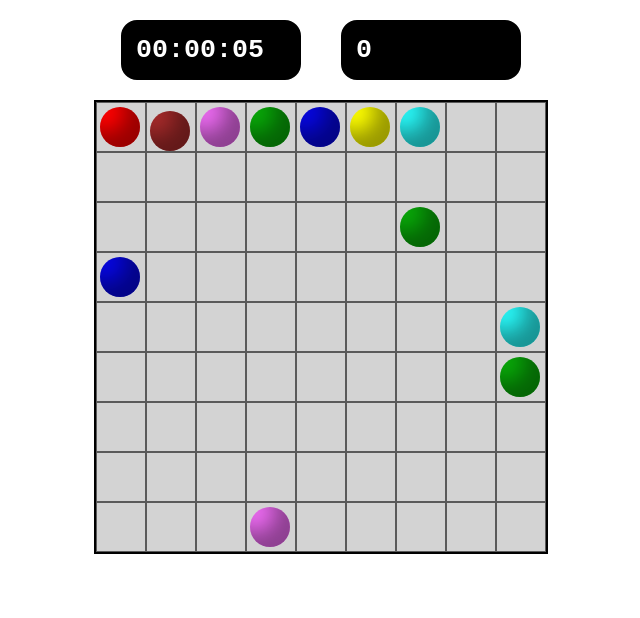
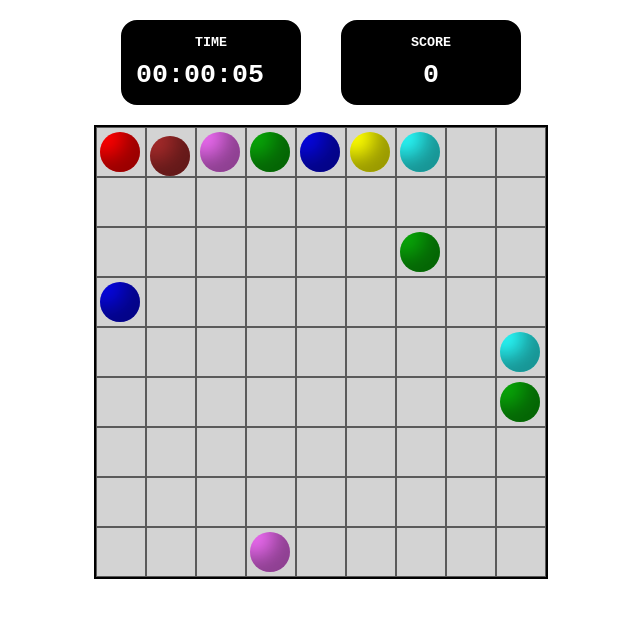
Before and after one commit to LLPeterX/Lines, a plain HTML site: page index.html in a window 1280 px wide. Shown: the whole page, without its empty margins (319-959 px from the left). Drawn offline with Linux system fonts and the light colour scheme.

Commit message:
top panel with titles

```diff
--- a/index.html
+++ b/index.html
@@ -14,9 +14,15 @@
 
 <body>
   <div class="content">
-    <div class="score_timer">
-      <div id="time_container">00:00:00</div>
-      <div id="score">0</div>
+    <div class="top_panel">
+      <div class="score_timer">
+        <div class="score_timer__header">TIME</div>
+        <div id="time_container">00:00:00</div>
+      </div>
+      <div class="score_timer">
+        <div class="score_timer__header">SCORE</div>
+        <div id="score">0</div>
+      </div>
     </div>
     <!-- <div id="time_container">00:00:00</div> -->
     <table id="board" cellpadding="0" cellspacing="0">
--- a/style.css
+++ b/style.css
@@ -12,7 +12,14 @@
   align-items: center;
 }
 
-#time_container, #score {
+.top_panel {
+  display: flex;
+  flex-direction: row;
+}
+
+.score_timer {
+  display: flex;
+  flex-direction: column;
   width: 150px;
   margin: 20px;
   font-size: 20pt;
@@ -23,6 +30,16 @@
   border-radius: 16px;
   background-color: black;
   color: white;
+}
+
+.score_timer__header {
+  font-size: 10pt;
+  text-align: center;
+  padding-bottom: 10px;
+}
+
+#score {
+  text-align: center;
 }
 
 #board, table {
@@ -39,9 +56,3 @@
   width: 50px;
   height: 50px;
 }
-
-.score_timer {
-  display: flex;
-  flex-direction: row;
-  justify-content: space-between;
-}
```
